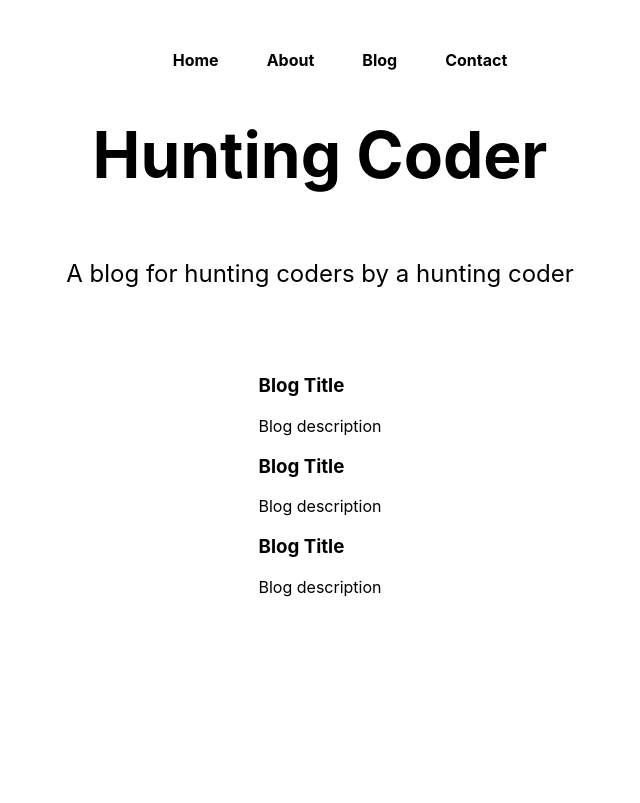
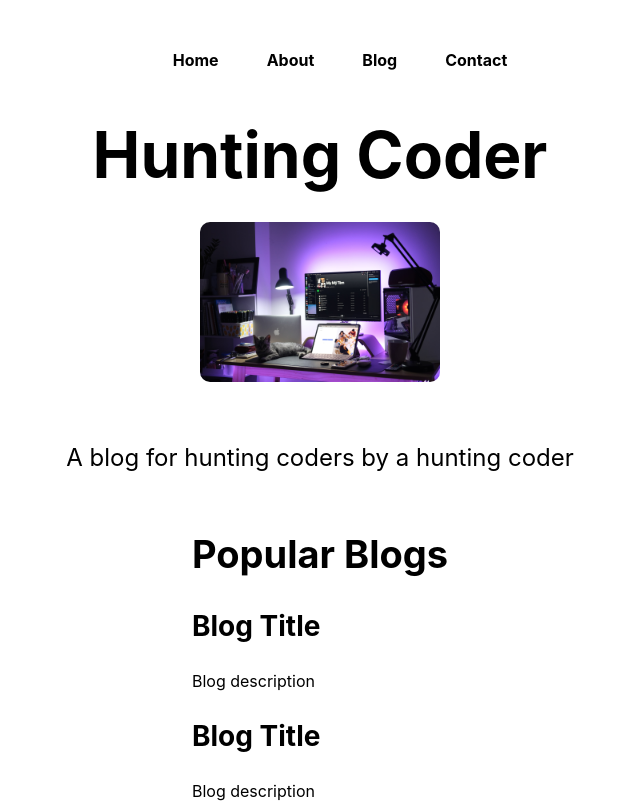
Before and after one commit to Ahtisham-Shakir/NEXTJS-Projects, a Next.js app in the folder huntingcoder/: page / in a window 1280 px wide. Shown: the top 803 px of the page, without its empty margins (320-960 px from the left). Built offline with nearby package versions, Linux system fonts and the light colour scheme.

Commit message:
worked on home page and navbar

```diff
--- /dev/null
+++ b/huntingcoder/components/Navbar.js
@@ -0,0 +1,34 @@
+import React from "react";
+import Link from "next/link";
+import styles from "../styles/Home.module.css";
+
+const Navbar = () => {
+  return (
+    <nav className={styles.mainNav}>
+      <ul>
+        <Link href="/">
+          <a>
+            <li>Home</li>
+          </a>
+        </Link>
+        <Link href="/about">
+          <a>
+            <li>About</li>
+          </a>
+        </Link>
+        <Link href="/blog">
+          <a>
+            <li>Blog</li>
+          </a>
+        </Link>
+        <Link href="/contact">
+          <a>
+            <li>Contact</li>
+          </a>
+        </Link>
+      </ul>
+    </nav>
+  );
+};
+
+export default Navbar;
--- a/huntingcoder/pages/_app.js
+++ b/huntingcoder/pages/_app.js
@@ -1,7 +1,13 @@
-import '../styles/globals.css'
+import "../styles/globals.css";
+import Navbar from "../components/Navbar";
 
 function MyApp({ Component, pageProps }) {
-  return <Component {...pageProps} />
+  return (
+    <>
+      <Navbar />
+      <Component {...pageProps} />
+    </>
+  );
 }
 
-export default MyApp
+export default MyApp;
--- a/huntingcoder/pages/index.js
+++ b/huntingcoder/pages/index.js
@@ -5,28 +5,37 @@ import styles from "../styles/Home.module.css";
 export default function Home() {
   return (
     <div className={styles.container}>
+      <style jsx>{`
+        h2 {
+          font-size: 38px;
+        }
+        h3 {
+          font-size: 28px;
+        }
+      `}</style>
       <Head>
         <title>Hunting Coder</title>
         <meta name="description" content="Generated by create next app" />
         <link rel="icon" href="/favicon.ico" />
       </Head>
 
-      <nav className={styles.mainNav}>
-        <ul>
-          <li>Home</li>
-          <li>About</li>
-          <li>Blog</li>
-          <li>Contact</li>
-        </ul>
-      </nav>
-
       <main className={styles.main}>
         <h1 className={styles.title}>Hunting Coder</h1>
+        <div className={styles.imgContainer}>
+          <Image
+            src={"/home.jpg"}
+            className={styles.myImg}
+            width={240}
+            height={160}
+          />
+        </div>
 
         <p className={styles.description}>
           A blog for hunting coders by a hunting coder
         </p>
+
         <div className="blogs">
+          <h2>Popular Blogs</h2>
           <div className="blogItems">
             <h3>Blog Title</h3>
             <p>Blog description</p>
--- a/huntingcoder/styles/Home.module.css
+++ b/huntingcoder/styles/Home.module.css
@@ -51,7 +51,6 @@
 }
 
 .description {
-  margin: 4rem 0;
   line-height: 1.5;
   font-size: 1.5rem;
 }
@@ -140,3 +139,11 @@
   list-style: none;
   font-weight: bold;
 }
+
+.myImg {
+  border-radius: 10px;
+}
+
+.imgContainer {
+  padding: 30px 0;
+}
```
Also changed, not shown: huntingcoder/public/home.jpg (added).
